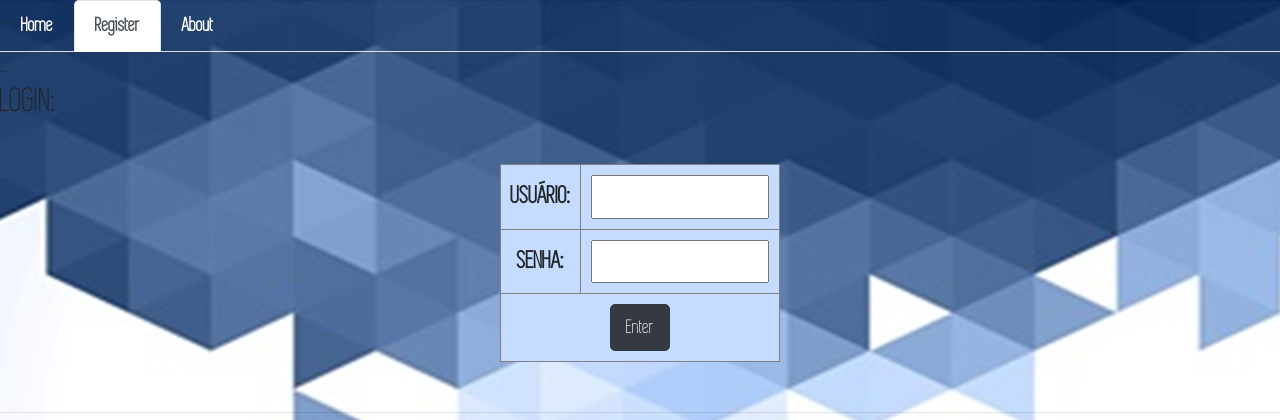
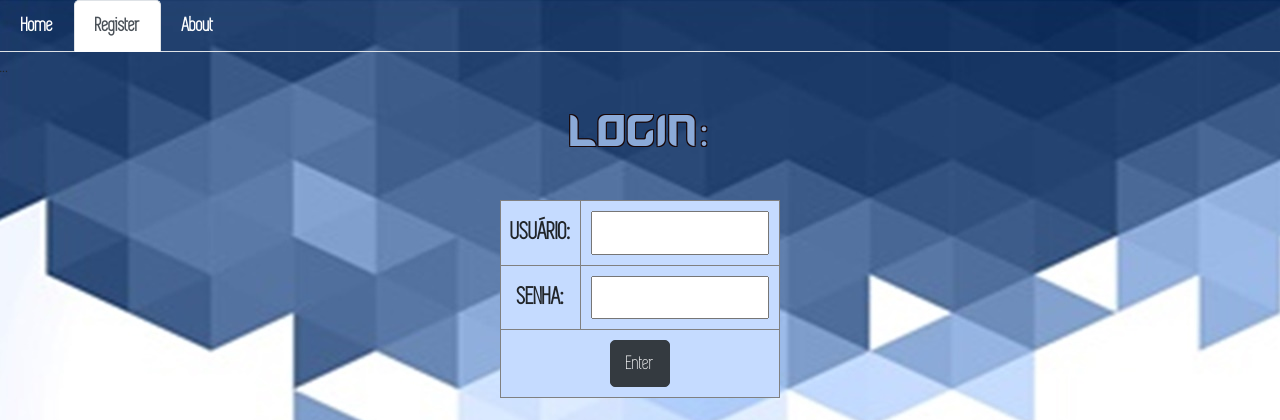
Before and after one commit to Daniel2AII/MeuSite, a Flask app: page /register in a window 1280 px wide. Shown: the top 420 px of the page. Run offline with Flask 2, Linux system fonts and the light colour scheme; some libraries are stand-ins or nearby versions.

Commit message:
Página cadastro

```diff
--- a/templates/_links/_Register.html
+++ b/templates/_links/_Register.html
@@ -25,7 +25,7 @@ Register - Take Care
 </div>
 
 <div id="div01">
-	<h3 id="t1">LOGIN:</h3> <br/>
+	<h3 class="titulo">LOGIN:</h3> <br/>
 
 	<form name="form" method="POST" onsubmit="validar();">
 
```
